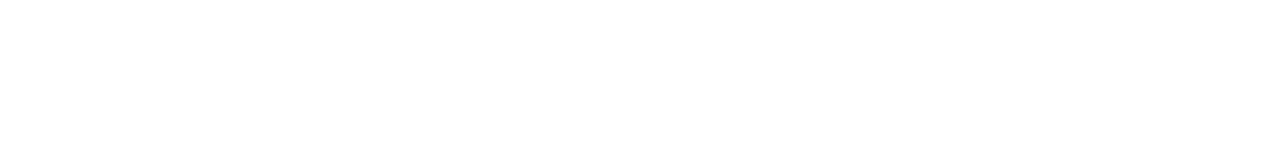
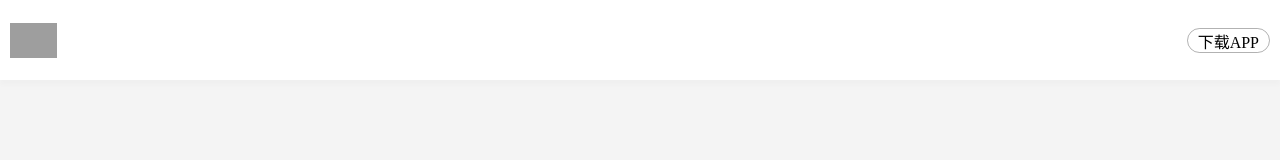
Before and after one commit to Apple-yong/QQ-Music, a website: page index.html in a window 1280 px wide. Drawn offline with Linux system fonts and the light colour scheme; grey boxes are pictures that could not be loaded.

Commit message:
header提交

```diff
--- a/index.html
+++ b/index.html
@@ -5,8 +5,13 @@
     <meta name="viewport" content="width=device-width, initial-scale=1.0">
     <meta http-equiv="X-UA-Compatible" content="ie=edge">
     <title>QQ音乐</title>
+    <link rel="stylesheet" href="css/app.css">
 </head>
 <body>
-
+    <header id="header">
+        <h1>QQ音乐</h1>
+        <img class="logo" src="http://y.gtimg.cn/mediastyle/mod/mobile/img/logo_ch.svg?max_age=2592000" alt="QQ音乐">
+        <a href="">下载APP</a>
+    </header>
 </body>
 </html>
--- a/package.json
+++ b/package.json
@@ -19,5 +19,6 @@
   "bugs": {
     "url": "https://github.com/Apple-yong/QQ-Music/issues"
   },
-  "homepage": "https://github.com/Apple-yong/QQ-Music#readme"
+  "homepage": "https://github.com/Apple-yong/QQ-Music#readme",
+  "dependencies": {}
 }
--- a/scripts/scss/app.scss
+++ /dev/null
@@ -1 +0,0 @@
-@import "rec"
--- /dev/null
+++ b/scss/_header.scss
@@ -0,0 +1,26 @@
+#header{
+    background-color: $header-color;
+    height: $header-height;
+    display: flex;
+    align-items: center;
+    justify-content: space-between;
+    box-shadow: $header-box-shadow;
+    padding: 0 10px;
+    h1{
+        display: none;
+    }
+    .logo {
+        display: block;
+        height: $logo-height;
+    }
+    a{
+        display: block;
+        min-width: 40px;
+        height: 25px;
+        border-radius: 25px;
+        padding: 0 10px;
+        border: solid 1px rgba(0,0,0,.3);
+        text-decoration: none;
+        color: black;
+    }
+}
--- /dev/null
+++ b/scss/_reset.scss
@@ -0,0 +1,10 @@
+* {
+    box-sizing: border-box;
+}
+
+body{
+    margin: 0;
+}
+h1{
+    margin: 0;
+}
--- /dev/null
+++ b/scss/_var.scss
@@ -0,0 +1,6 @@
+$header-height: 80px;
+$header-color: white;
+$header-box-shadow: 0 5px 5px rgba(0,0,0,.02);
+$logo-height: 35px;
+
+$body-background: #f4f4f4;
--- /dev/null
+++ b/scss/app.scss
@@ -0,0 +1,8 @@
+@import "var";
+@import "rec";
+@import "reset";
+@import "header";
+
+body {
+    background: $body-background;
+}
```
Also changed, not shown: css/app.css (added), scss/_rec.scss (added), 2 other files.
